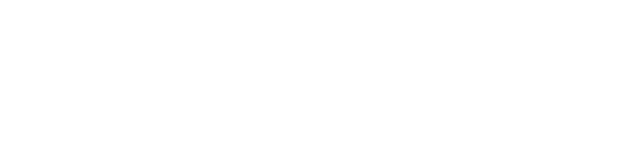
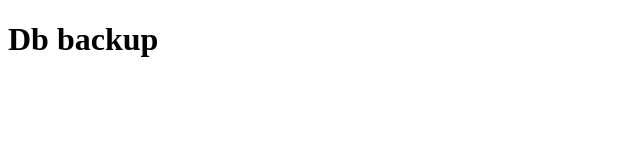
Before and after one commit to Rajit909/dbbackup, a plain HTML site: page index.html in a window 1280 px wide. Shown: the whole page, without its empty margins (0-640 px from the left). Drawn offline with Linux system fonts and the light colour scheme.

Commit message:
initial commi

```diff
--- a/index.html
+++ b/index.html
@@ -6,6 +6,6 @@
     <title>Document</title>
 </head>
 <body>
-
+    <h1> Db backup</h1>
 </body>
 </html>
```
